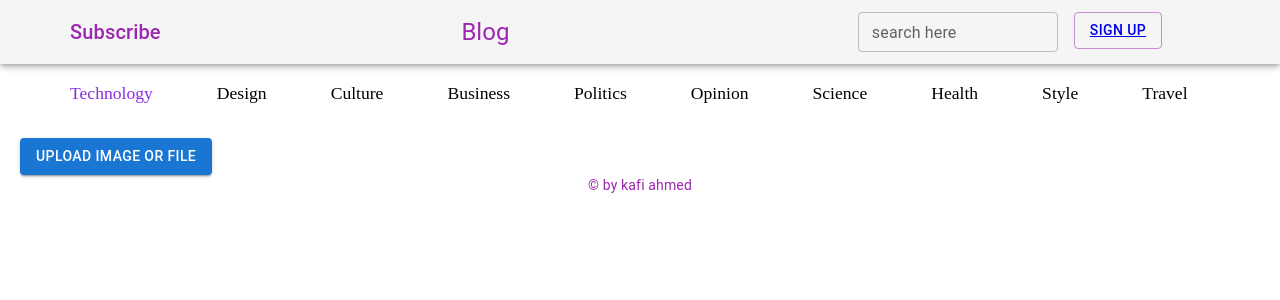
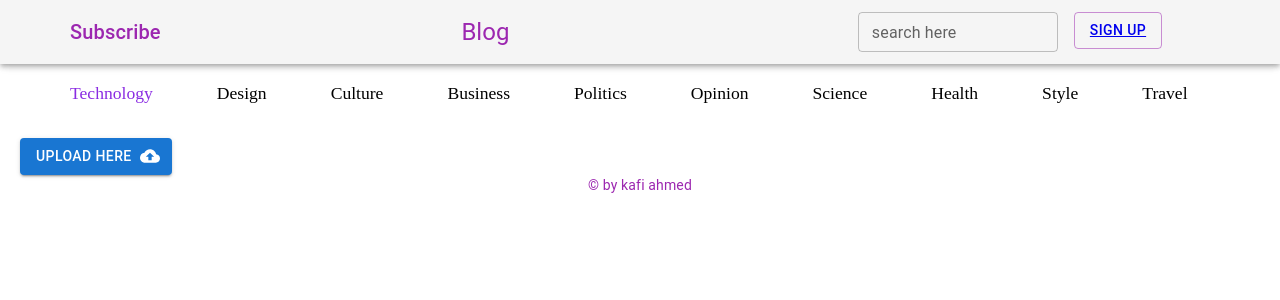
Before and after one commit to kafi22/mui-with-react, a React (Vite) app: page /technology in a window 1280 px wide. Shown: the top 300 px of the page. Built offline with nearby package versions, Linux system fonts and the light colour scheme.

Commit message:
add-upload-feature

```diff
--- a/src/Pages/Technology.jsx
+++ b/src/Pages/Technology.jsx
@@ -1,6 +1,6 @@
 import React, { useState } from 'react';
-import { Button } from '@mui/material';
-import { DropzoneArea } from 'react-dropzone-uploader';
+import { Box, Button, Stack } from '@mui/material';
+import CloudUploadIcon from '@mui/icons-material/CloudUpload';
 
 const Technology = () => {
   const [uploadedFile, setUploadedFile] = useState(null);
@@ -11,18 +11,20 @@ const Technology = () => {
     }
   };
 
-  const handleSubmit = (files, allFiles) => {
-    allFiles.forEach((f) => f.remove());
-  };
+  const getTheUploadButton = () => {
 
-  const handleButtonClick = () => {
-    document.getElementById('fileInput').click();
-  };
+    document.getElementById("fileInput").click()
+
+  }
 
   return (
-    <div>
-      <Button variant="contained" onClick={handleButtonClick}>
-        Upload Image or File
+    <Stack>
+
+    <Box sx={{display : "flex", justifyContent : "flex-start", alignItems : "flex-start", flexDirection : "column", gap : "2rem"}} >
+      <Box sx={{display : "flex", justifyContent : "flex-start", alignItems : "center", gap : "2rem", width : "100%"}}>
+
+      <Button variant="contained" onClick={getTheUploadButton} endIcon={<CloudUploadIcon />}>
+        Upload here
       </Button>
       <input
         id="fileInput"
@@ -31,23 +33,34 @@ const Technology = () => {
         onChange={(e) => handleChangeStatus({ file: e.target.files[0] }, 'done')}
         accept="image/*, .pdf, .doc, .docx"
       />
+      </Box>
       {uploadedFile && (
-        <div>
+        <Box >
           {uploadedFile.type.includes('image') ? (
-            <div>
-              <p>Uploaded Image:</p>
+            <Box sx={{display : "flex", justifyContent : "flex-start", flexDirection : "column"}}>
+
+              <div>
               <img
                 src={URL.createObjectURL(uploadedFile)}
                 alt="Uploaded"
-                style={{ maxWidth: '100%', height: 'auto' }}
+                style={{ maxWidth: '100%', height: '200px', width : "200px", borderRadius : "10px" }}
               />
-            </div>
+              </div>
+              <Box sx={{display : "flex", flexDirection : "column"}}>
+              <p>Uploaded Image: {uploadedFile.name}</p>
+              </Box>
+
+            </Box>
           ) : (
-            <p>Uploaded File: {uploadedFile.name}</p>
+            <Box sx={{display : "flex", flexDirection : "column"}}>
+              <p>Uploaded File: {uploadedFile.name}</p>
+            </Box>
           )}
-        </div>
+        </Box>
       )}
-    </div>
+
+    </Box>
+    </Stack>
   );
 };
 
```
